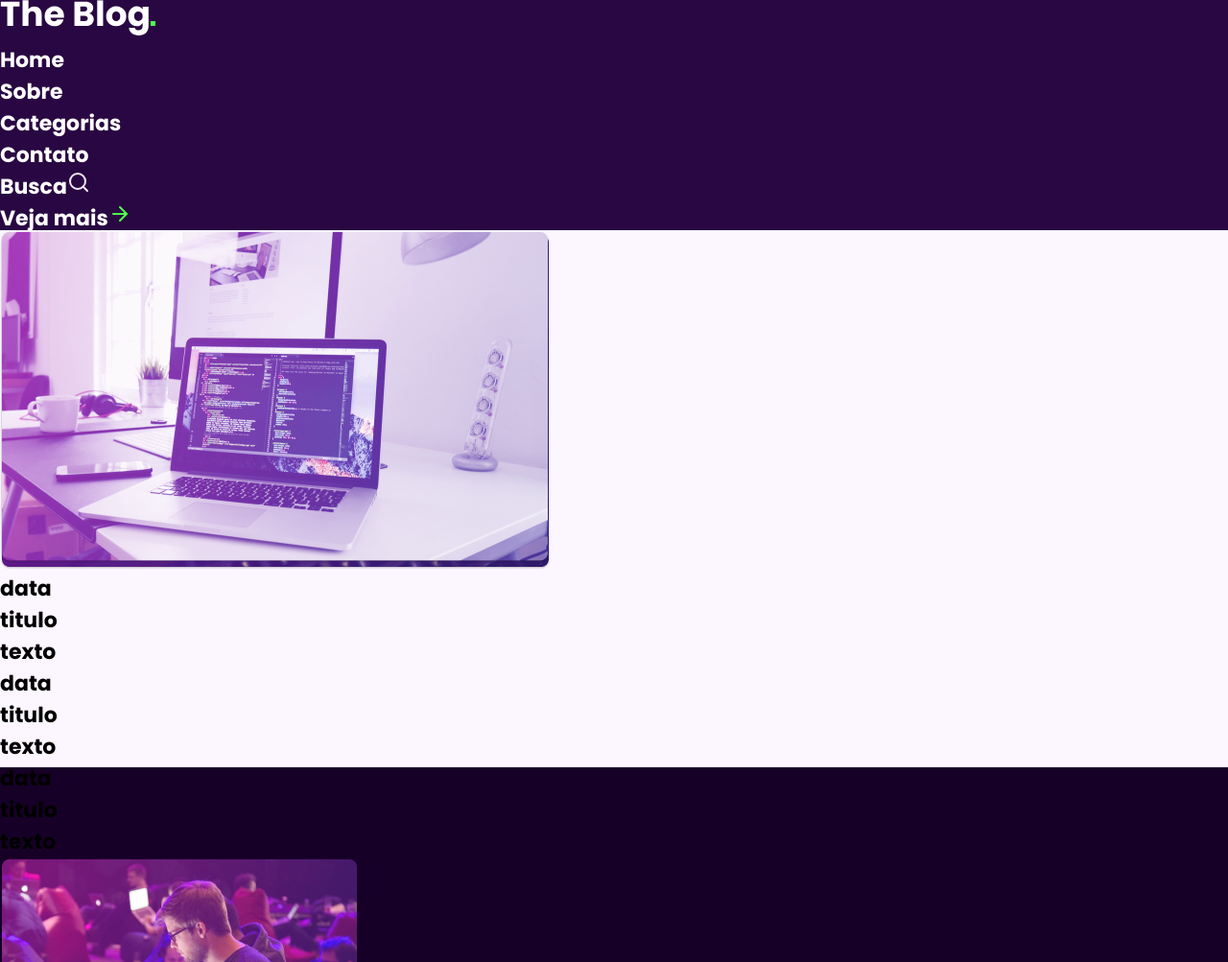
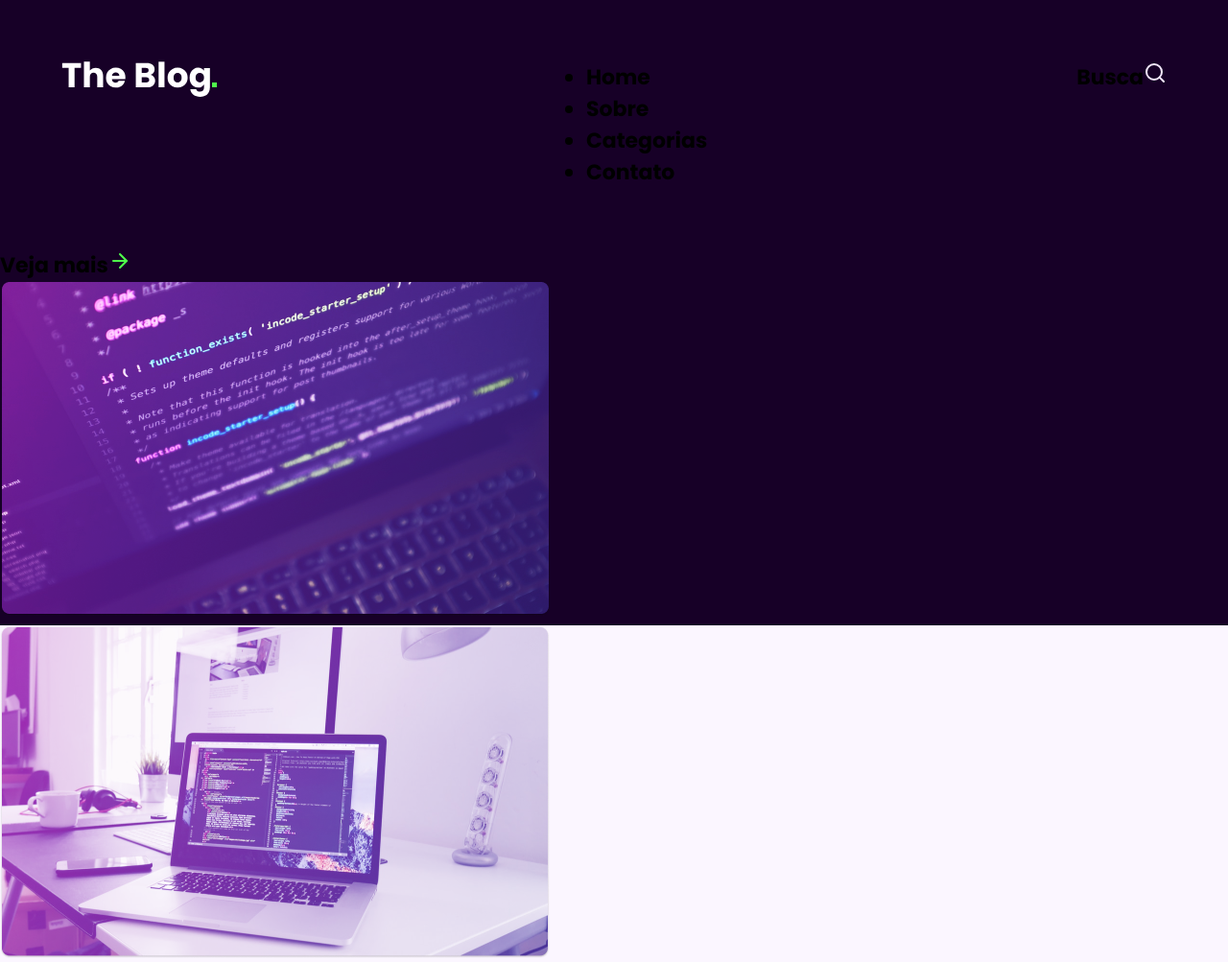
Before and after one commit to douglasabnovato/rocket-blog, a plain HTML site: page index.html in a window 1280 px wide. Shown: the top 1003 px of the page at 96% size. Drawn offline with Linux system fonts and the light colour scheme.

Commit message:
tags do html e class

```diff
--- a/index.html
+++ b/index.html
@@ -11,17 +11,22 @@
 </head>
 
 <body>
-    <div class="main">
-        <div class="home">
-            <header class="header">
+    <main>
+        <home>
+            <header>
+                <nav>
                     <span><img src="./assets/logo.svg" alt=""></span>
+
                     <ul>
                         <li>Home</li>
                         <li>Sobre</li>
                         <li>Categorias</li>
                         <li>Contato</li>
                     </ul>
+
                     <span>Busca<img src="./assets/search.svg" alt=""></span>
+
+                </nav>
             </header>
             <container class="container">
                 <text-group class="text-group">
@@ -33,7 +38,7 @@
                     <img src="./images/featured-image.png" alt="">
                 </feature-image>
             </container>
-        </div>
+        </home>
         <div class="content">
             <div class="blog">
                 <div class="post-top">
@@ -74,7 +79,7 @@
                 </div>
             </div>
         </div>
-    </div>
+    </main>
     <script src="./script.js"></script>
 </body>
 
--- a/style.css
+++ b/style.css
@@ -26,17 +26,18 @@ body {
 .home {
     background: var(--purple-bg);
     color: var(--white);
-    left: 0px;
-    top: 0px;
-    width: 100vw;
-    height: 30vh;
+}
+
+header {
+    padding: 4rem;
+}
+
+nav {
+    display: flex;
+    justify-content: space-between;
 }
 
 .content {
     background: var(--light-purple);
     color: var(--black);
-    left: 0px;
-    top: 30.5vh;
-    width: 100vw;
-    height: 70vh;
 }
```
Also changed, not shown: 1 other file. Lines whose indentation alone changed are shown as unchanged.
